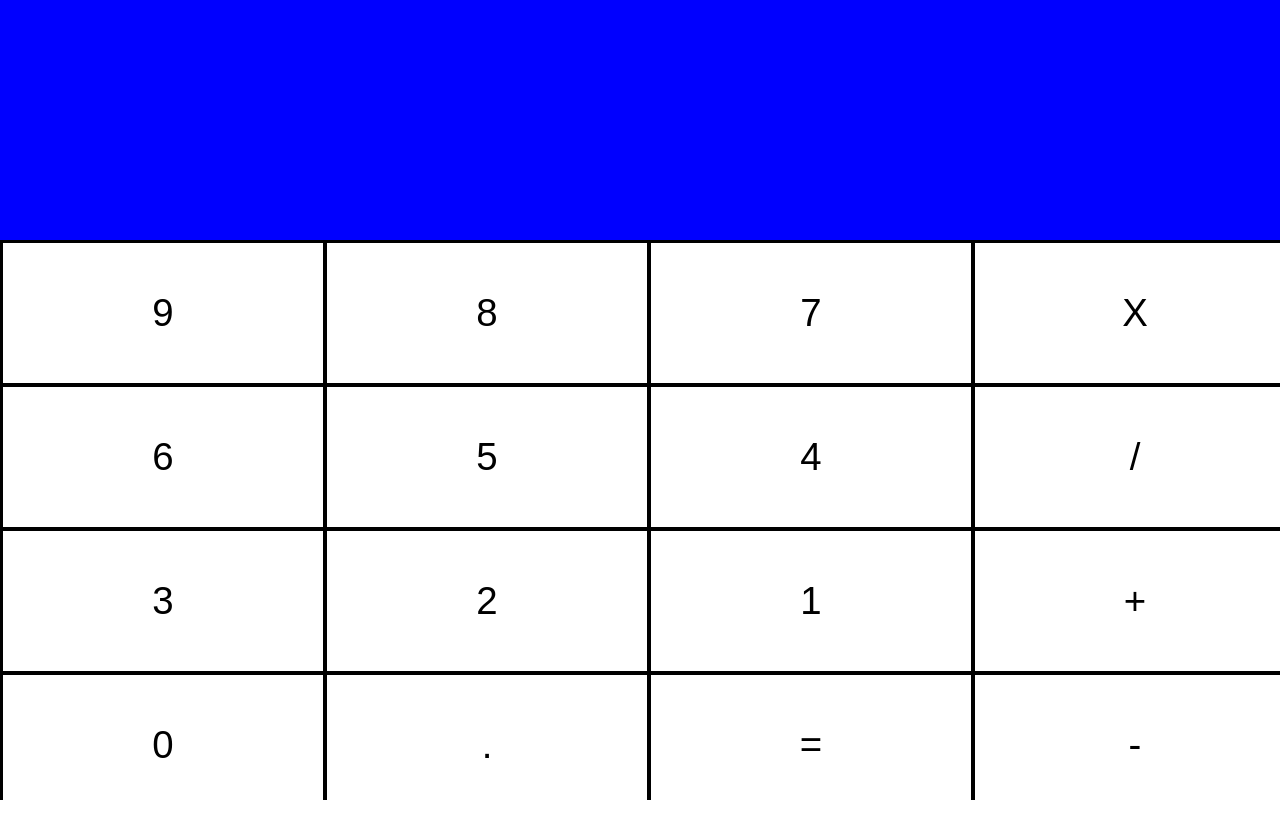
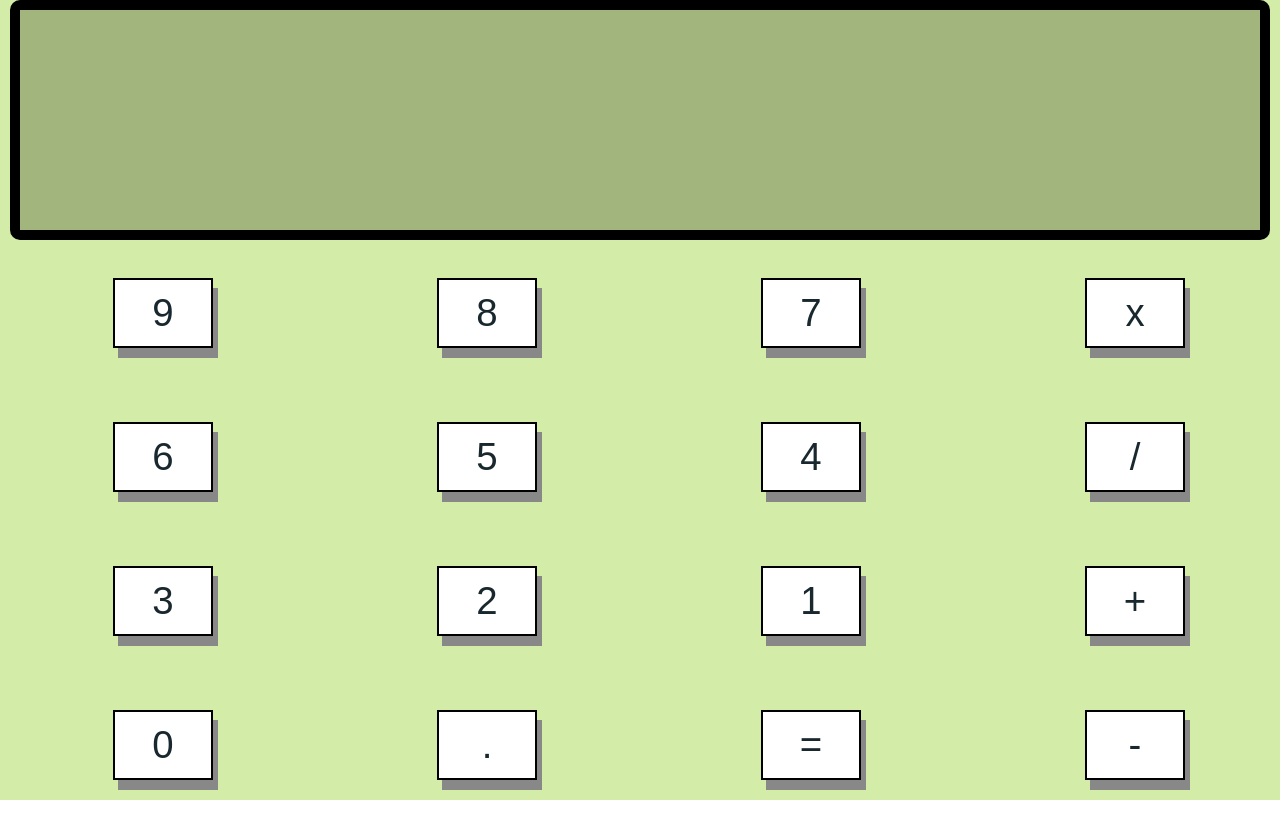
Before and after one commit to nagendraallam/calculator, a React (Create React App) app: page / in a window 1280 px wide. Built offline with nearby package versions, Linux system fonts and the light colour scheme.

Commit message:
Building UI

```diff
--- a/public/index.html
+++ b/public/index.html
@@ -28,6 +28,7 @@
     <style>
       * {
         margin: 0;
+        color: #19282f;
       }
       body {
         overflow: hidden;
--- a/src/App.js
+++ b/src/App.js
@@ -8,7 +8,7 @@ function App() {
   const store = createStore(Reducer);
   return (
     <Provider store={store}>
-      <div style={{ backgroundColor: "black" }}>
+      <div style={{ backgroundColor: "#D3ECA7" }}>
         <Display />
         <Body />
       </div>
--- a/src/components/Body.js
+++ b/src/components/Body.js
@@ -3,9 +3,15 @@ import DisplayButtons from "../services/DisplayButtons";
 export default function Body() {
   return (
     <div style={{ height: "70vh", width: "100vw" }}>
-      <table style={{ marginLeft: "auto", marginRight: "auto" }}>
+      <table
+        style={{
+          marginLeft: "auto",
+          marginRight: "auto",
+          height: "70vh",
+        }}
+      >
         <tbody>
-          <DisplayButtons buttonHeight={`${70 / 4}vh`} buttonWidth={"25vw"} />
+          <DisplayButtons buttonHeight={70 / 4} buttonWidth={25} />
         </tbody>
       </table>
     </div>
--- a/src/components/Buttons.js
+++ b/src/components/Buttons.js
@@ -1,7 +1,7 @@
 import React from "react";
 import { connect } from "react-redux";
 import { calculate, number, sign } from "../Redux/Actions";
-
+import "../styles/buttons.css";
 const mapStateToProps = (state) => {
   return {
     counter: state,
@@ -17,16 +17,27 @@ const mapDispatchToProps = (dispatch) => {
 
 function Buttons(props) {
   return (
-    <div>
+    <div
+      style={{
+        display: "flex",
+        justifyContent: "center",
+        alignItems: "center",
+        height: `${props.height ? props.height + "vh" : "100px"}`,
+        width: `${props.width ? props.width + "vw" : "100px"}`,
+      }}
+    >
       <button
+        className="shrink"
         id={props.text}
         style={{
-          border: "none",
+          hover: "transform(scale(0.8))",
+          border: "2px solid black",
+          boxShadow: " 5px 10px #888888",
           backgroundColor: `${props.bg ? props.bg : "white"}`,
           fontSize: "3vw",
           cursor: "pointer",
-          height: `${props.height ? props.height : "100px"}`,
-          width: `${props.width ? props.width : "100px"}`,
+          height: `${props.height ? `${props.height / 2}vh` : "100px"}`,
+          width: `${props.width ? `${props.width / 2}vh` : "100px"}`,
         }}
         onClick={() => {
           //switch between sign and number
--- a/src/components/Display.js
+++ b/src/components/Display.js
@@ -2,7 +2,6 @@ import React from "react";
 import { connect } from "react-redux";
 
 const mapStateToProps = (state) => {
-  console.log("map", state);
   return {
     data: state,
   };
@@ -12,13 +11,32 @@ function Display(props) {
   return (
     <div
       style={{
+        boxSizing: "border-box",
+        border: "10px solid black",
+        borderRadius: "10px",
+        marginLeft: "10px",
+        marginRight: "10px",
         height: `${props.height ? props.height : "30vh"}`,
-        backgroundColor: "blue",
+        backgroundColor: "#A1B57D",
         textAlign: "right",
       }}
     >
-      <h2>{props.data.numberA}</h2>
-      <h3 style={{ fontSize: `${props.height ? props.height / 0.1 : "25vh"}`,  }}>
+      <h2
+        style={{
+          fontSize: `${props.height ? props.height / 0.8 : "5vh"}`,
+          margin: 0,
+        }}
+      >
+        {props.data.numberA + "  "}&nbsp;
+        {props.data.sign !== "" ? props.data.sign + "  " : ""}
+        {props.data.numberB !== "" ? props.data.numberB + "  " : ""}
+      </h2>
+      <h3
+        style={{
+          fontSize: `${props.height ? props.height / 0.3 : "20vh"}`,
+          marginTop: "2vh",
+        }}
+      >
         {props.data.answer}
       </h3>
     </div>
--- a/src/configs.js
+++ b/src/configs.js
@@ -2,7 +2,7 @@ export const ButtonLayout = [
   "9",
   "8",
   "7",
-  "X",
+  "x",
   "6",
   "5",
   "4",
--- a/src/services/Calculate.js
+++ b/src/services/Calculate.js
@@ -4,7 +4,7 @@ function solve(sign, number, answer) {
     return (Number(answer) + Number(number)).toFixed(2);
   } else if (sign === "-") {
     return (Number(answer) - Number(number)).toFixed(2);
-  } else if (sign === "X") {
+  } else if (sign === "x") {
     return (Number(answer) * Number(number)).toFixed(2);
   } else if (sign === "/") {
     return (Number(answer) / Number(number)).toFixed(2);
--- /dev/null
+++ b/src/styles/buttons.css
@@ -0,0 +1,9 @@
+.shrink {
+  transition-duration: 0.5s;
+}
+
+.shrink:hover,
+.shrink:focus,
+.shrink:active {
+  transform: scale(0.9);
+}
```
Also changed, not shown: 1 other file (tests, documents, lock files or other folders).
